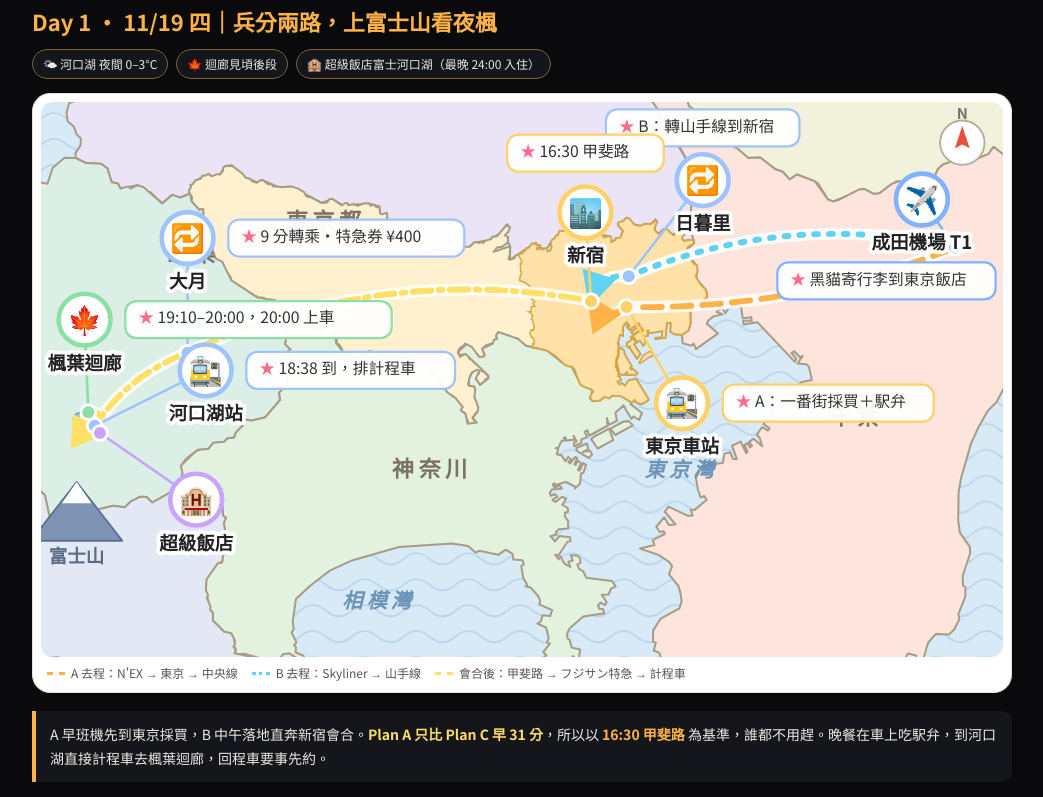
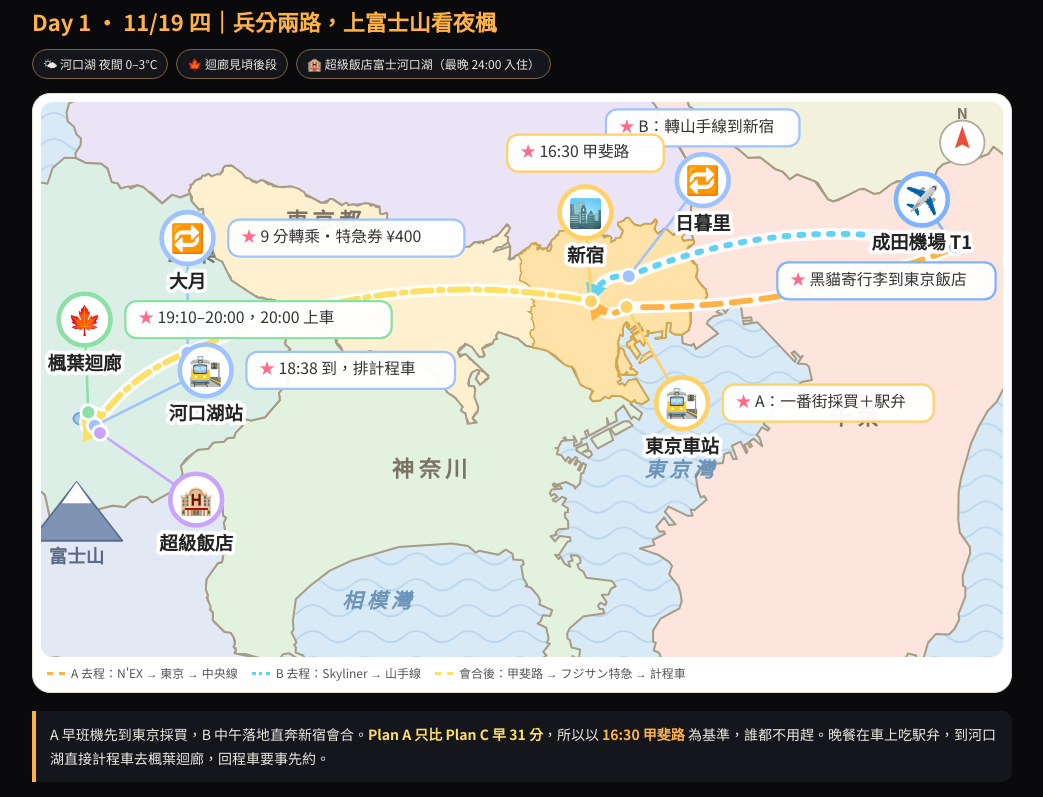
Before and after one commit to gultropkm06/tokyo_1119, a plain HTML site: page index.html in a window 1280 px wide. Shown: the part 598-1395 px from the top of the page, without its empty margins (118-1161 px from the left). Drawn offline with Linux system fonts and the light colour scheme; a web font is replaced by a local one.

Commit message:
地圖路線箭頭縮小
Co-Authored-By: Claude Fable 5.1 <noreply@anthropic.com>

```diff
--- a/index.html
+++ b/index.html
@@ -460,7 +460,7 @@ function dayMapSVG(map){
   const inView=(x,y,m=0)=>x>-m&&x<W+m&&y>-m&&y<H+m;
   const zoomed=k>=600;           /* city-level zoom: show ward borders + names */
   let s=`<svg viewBox="0 0 ${W} ${H}" role="img" aria-label="當天路線示意圖（關東地區實際輪廓）"><defs>`;
-  map.routes.forEach((r,i)=>{s+=`<marker id="ar${mid}_${i}" viewBox="0 0 10 10" refX="8" refY="5" markerWidth="6" markerHeight="6" orient="auto-start-reverse"><path d="M0 0 L10 5 L0 10 z" fill="${r.color}"/></marker>`});
+  map.routes.forEach((r,i)=>{s+=`<marker id="ar${mid}_${i}" viewBox="0 0 10 10" refX="8" refY="5" markerWidth="3.6" markerHeight="3.6" orient="auto-start-reverse"><path d="M0 0 L10 5 L0 10 z" fill="${r.color}"/></marker>`});
   s+=`<pattern id="wave${mid}" width="28" height="14" patternUnits="userSpaceOnUse"><path d="M0 9 Q 7 3, 14 9 T 28 9" fill="none" stroke="#b9d6ec" stroke-width="1"/></pattern>
   <clipPath id="clip${mid}"><rect width="${W}" height="${H}"/></clipPath></defs>
   <rect width="${W}" height="${H}" fill="#d9eaf7"/><rect width="${W}" height="${H}" fill="url(#wave${mid})"/>
```
Also changed, not shown: 東京富士六日攻略.html (+1 -1 lines).
